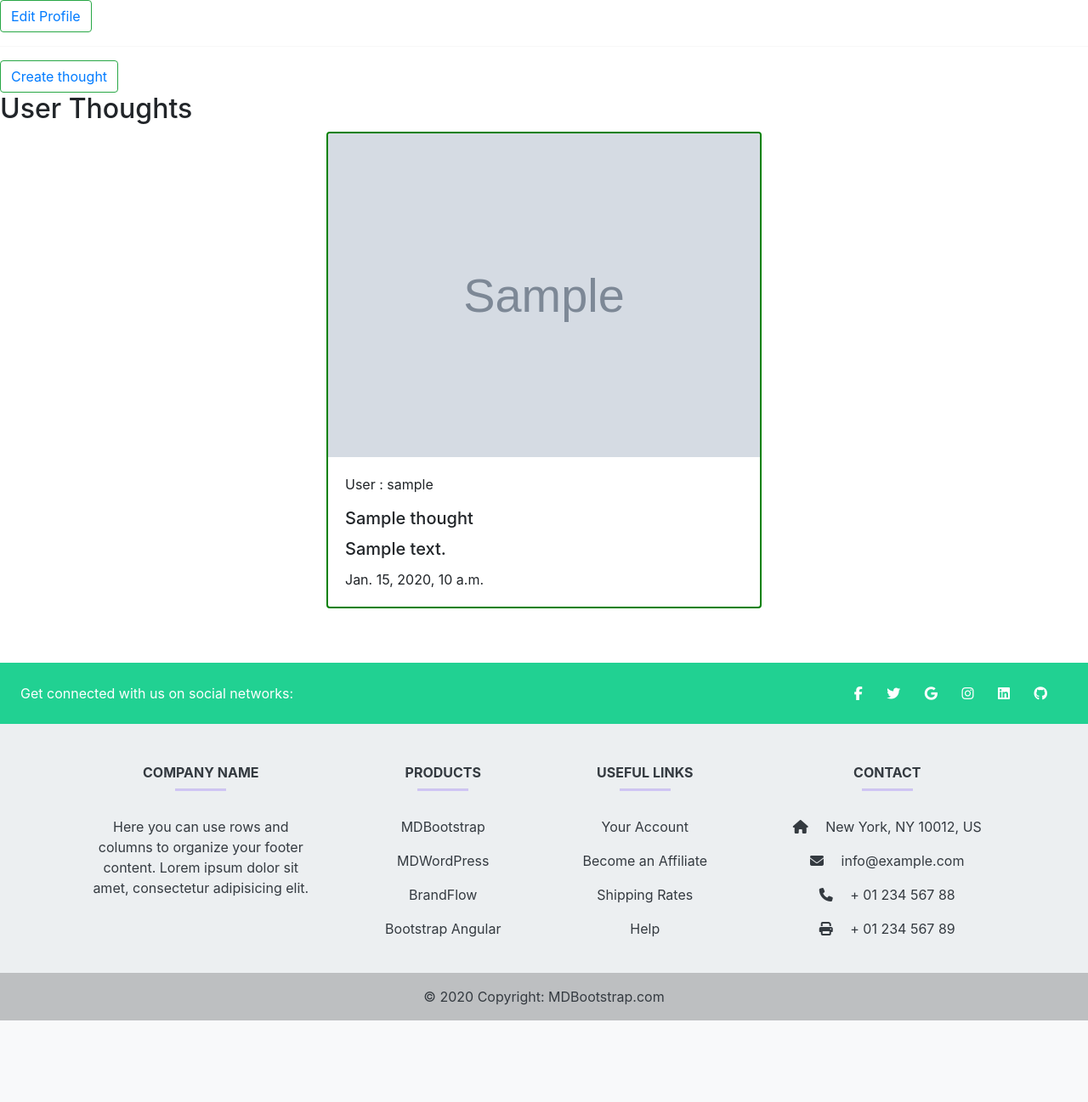
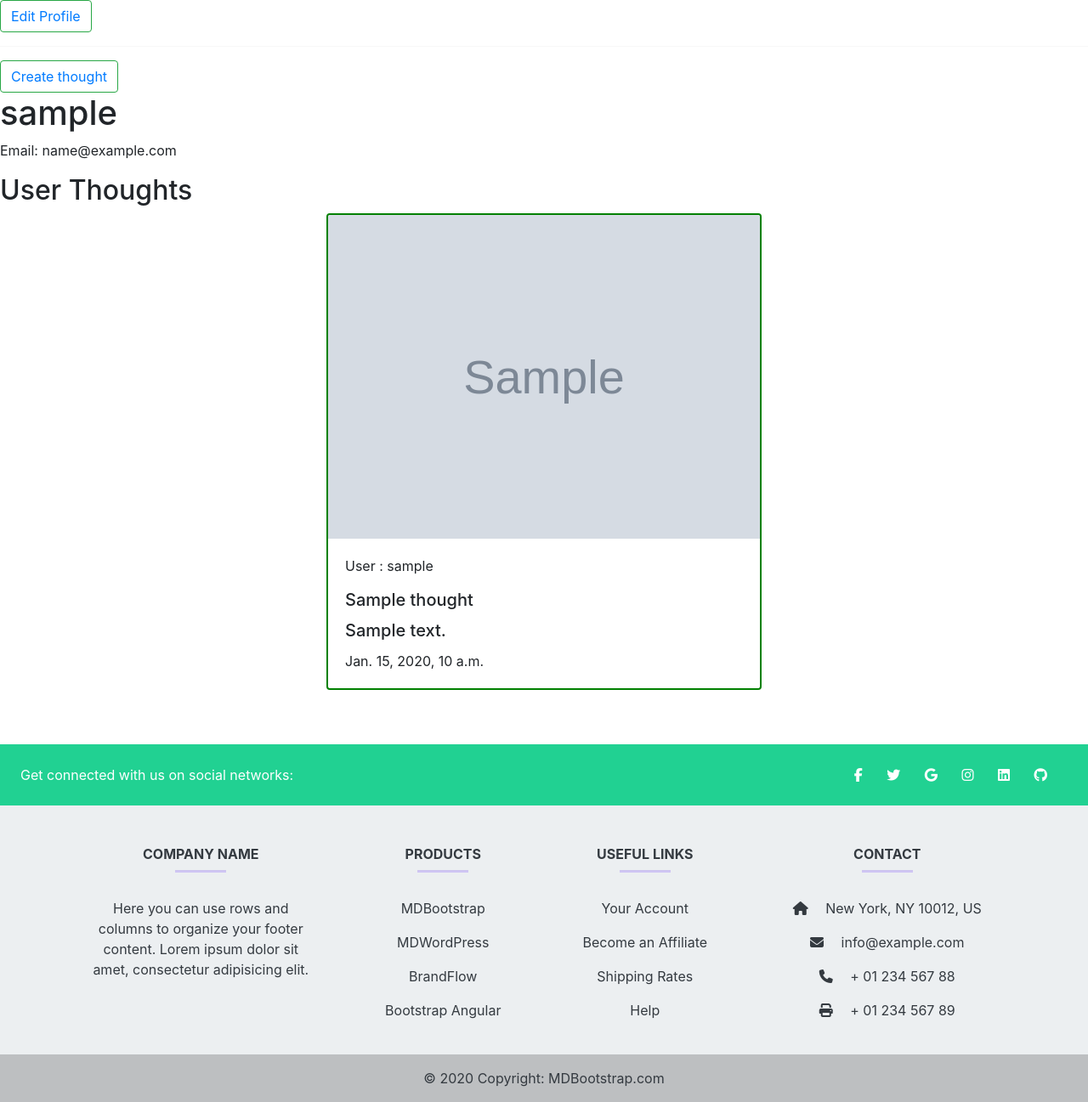
Before and after one commit to Saadkhalid4378/Connectrix, a Django app: page /profile/1/ in a window 1280 px wide. Shown: the part 56-1353 px from the top of the page at 85% size. Before the commit the page ends 1257 px from the top, so only its background shows below. Run offline with Django 4.2, Linux system fonts and the light colour scheme; a user stored in the database is signed in; tables that the repository leaves empty hold one stand-in row (values such as "Sample post"); grey boxes marked "Sample" are stand-in pictures; some libraries are stand-ins or nearby versions.

Commit message:
user profile detail

```diff
--- a/templates/base.html
+++ b/templates/base.html
@@ -14,7 +14,7 @@
     <title>connectrix</title>
 </head>
 <body>
-    <nav class="navbar navbar-expand-lg bg-body-tertiary">
+    <nav class="navbar navbar-expand-lg bg-body-tertiary sticky-top">
         <div class="container-fluid">
           <a class="navbar-brand" href="{% url 'profile' user.pk %}">Profile</a>
           <button class="navbar-toggler" type="button" data-bs-toggle="collapse" data-bs-target="#navbarSupportedContent" aria-controls="navbarSupportedContent" aria-expanded="false" aria-label="Toggle navigation">
--- a/thought/views.py
+++ b/thought/views.py
@@ -52,7 +52,7 @@ def reply_Comment(request,id):
             reply_comment = Comment_reply(text=text, thought=replyes.thought ,comment=replyes, user=request.user)
             reply_comment.save()
             context = { 'reply': reply , 'id':id}
-        return render( request, 'replycomment.html', context)
+        return render( request, 'thought_detail.html', context)
 
 
 @login_required
--- a/user/templates/profile.html
+++ b/user/templates/profile.html
@@ -13,18 +13,20 @@
   </form>
   <!-- end ceate thought(post) -->
 
-{% comment %}
-  <div>
-    <h1>User Profile</h1>
-    <p>Username: {{ object.profile.username }}</p>
-  </div> {% endcomment %}
+<h1>{{ username }}</h1>
+<p>Email: {{ email }}</p>
+{% comment %} <p>Email: {{ bio }}</p>
+<p>Email: {{ DOB }}</p>
+<p>Email: {{ phone }}</p>
+<p>Email: {{ city }}</p> {% endcomment %}
+
 
 
   <!-- Display User Thoughts -->
   <div>
     <h2>User Thoughts</h2>
     {% for thought in thought %}
-    <div class="card" style="width: 40%; height: 0%; margin-bottom: 1rem; margin-left: auto; margin-right: auto; border: 2px solid green; ">
+          <div class="card" style="width: 40%; margin-bottom: 1rem; margin-left: auto; margin-right: auto; border: 2px solid green; ">
             <img src="{{ thought.image.url }}" class="card-img-top" alt="{{ thought.title }}">
               <div class="card-body">
                 <p class="card-text">User : {{ thought.user.username }}</p>
--- a/user/views.py
+++ b/user/views.py
@@ -88,7 +88,14 @@ class ProfileView(ListView):
     def get_context_data(self, **kwargs: Any):
         user=self.request.user
         queryset = Thought.objects.filter(user=user)
-        context = {'thought': queryset}
+        context = {'thought': queryset,
+                    'username': user.username,
+                    'email': user.email,
+                    #  'bio': user.bio,
+                    #  'DOB': user.date_of_birth,
+                    #  'phone': user.phone,
+                    #  'city': user.city
+                    }
         return(context)
 
     # def get_queryset(self) -> QuerySet[Any]:
```
Also changed, not shown: thought/templates/thought_detail.html (+7 -2 lines). Lines whose indentation alone changed are shown as unchanged.
